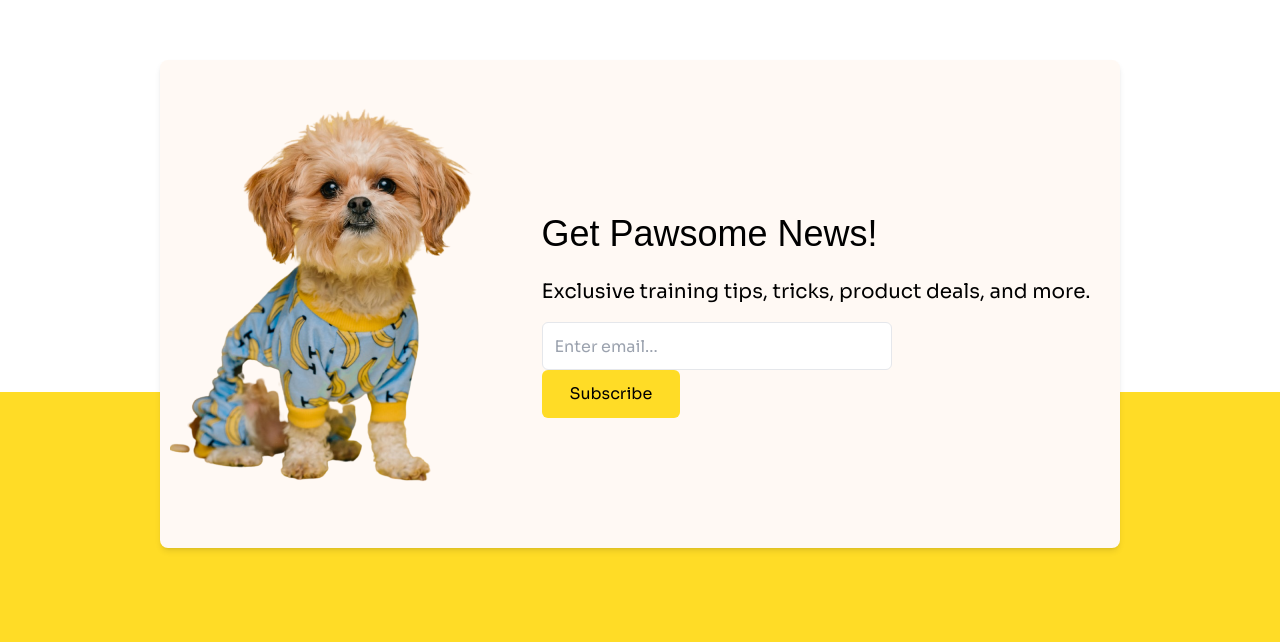
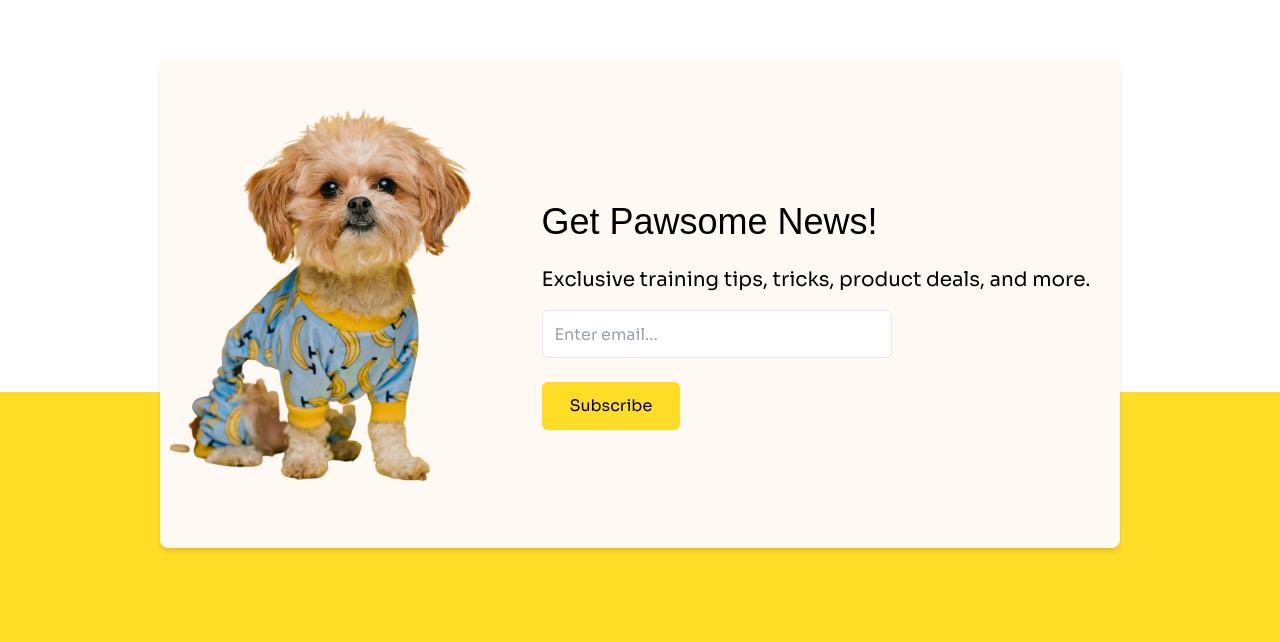
Before and after one commit to rubyrepo/B11A2C1, a plain HTML site: page index.html in a window 1280 px wide. Shown: the part 3552-4194 px from the top of the page. Drawn offline with nearby package versions, Linux system fonts and the light colour scheme; a web font is replaced by a local one.

Commit message:
fifth commit with some minor changes

```diff
--- a/index.html
+++ b/index.html
@@ -279,8 +279,8 @@
             <p class="sm:text-xl text-sm">Exclusive training tips, tricks, product deals, and more.</p>
             <div class="mt-4">
                 <input class="bg-white h-12 w-full sm:w-[350px] pl-3 rounded-md border focus:outline-none" placeholder="Enter email..." type="email">
-                <br class="sm:mb-8">
-                <button class="bg-[#FFDC26] sm:py-3 sm:px-7 rounded-md px-4 py-2 mt-2 sm:mt-0 w-full sm:w-auto">Subscribe</button>
+                <br class="">
+                <button class="bg-[#FFDC26] sm:py-3 sm:px-7 rounded-md px-4 py-2 mt-2 sm:mt-6 w-full sm:w-auto ">Subscribe</button>
             </div>
         </div>
     </section>
```
